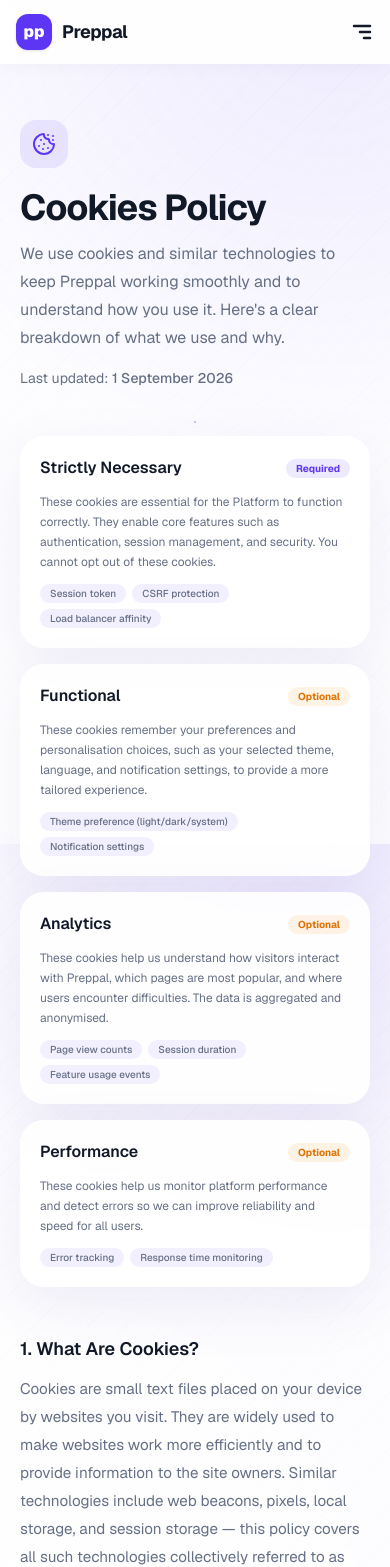
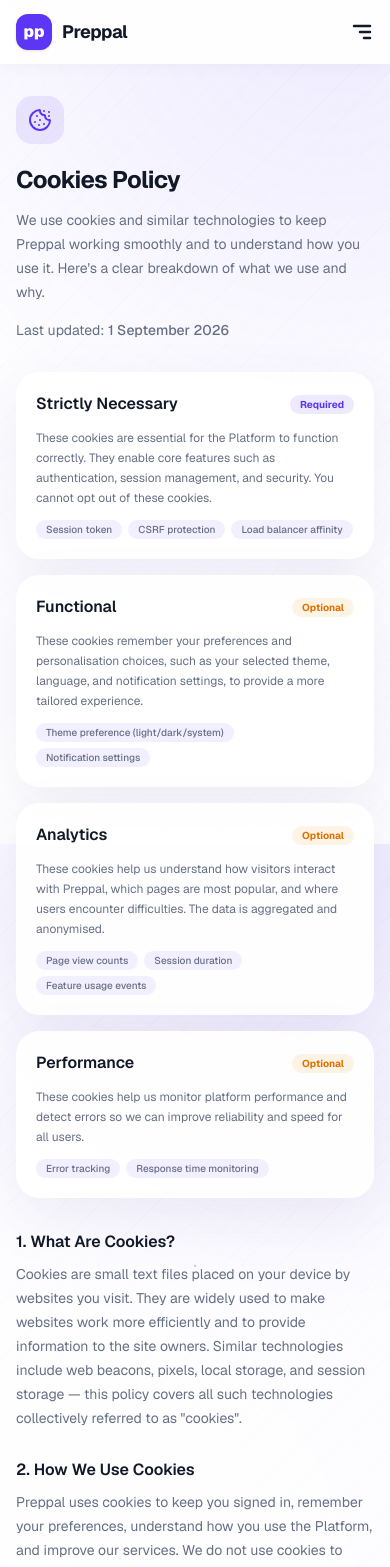
Before and after one commit to SLOURAX/preppal_web, a Next.js app: page /cookies in a window 390 px wide. Shown: the top 1567 px of the page. Built offline with nearby package versions, Linux system fonts and the light colour scheme.

Commit message:
chore: text

```diff
--- a/src/app/cookies/page.tsx
+++ b/src/app/cookies/page.tsx
@@ -68,16 +68,16 @@ const SECTIONS = [
 export default function CookiesPage() {
   return (
     <AppShell>
-      <main className="mx-auto w-full max-w-3xl px-5 py-14 sm:px-6">
+      <main className="mx-auto w-full max-w-3xl px-4 py-8 sm:px-6 sm:py-14">
         {/* Header */}
-        <div className="mb-12">
+        <div className="mb-8 sm:mb-12">
           <div className="bg-primary/10 mb-5 inline-grid size-12 place-items-center rounded-2xl">
             <Cookie className="text-primary size-6" />
           </div>
-          <h1 className="text-foreground text-4xl font-bold tracking-tight">
+          <h1 className="text-foreground text-2xl font-bold sm:text-4xl tracking-tight">
             Cookies Policy
           </h1>
-          <p className="text-muted-foreground mt-3 text-base leading-7">
+          <p className="text-muted-foreground mt-3 text-sm leading-6 sm:text-base sm:leading-7">
             We use cookies and similar technologies to keep Preppal working
             smoothly and to understand how you use it. Here's a clear breakdown
             of what we use and why.
@@ -88,7 +88,7 @@ export default function CookiesPage() {
         </div>
 
         {/* Cookie type cards */}
-        <div className="mb-12 grid gap-4 sm:grid-cols-2">
+        <div className="mb-8 sm:mb-12 grid gap-4 sm:grid-cols-2">
           {COOKIE_TYPES.map((type) => (
             <div key={type.name} className="surface-card p-5">
               <div className="mb-3 flex items-center justify-between gap-2">
@@ -121,13 +121,13 @@ export default function CookiesPage() {
         </div>
 
         {/* Policy sections */}
-        <div className="space-y-10">
+        <div className="space-y-7 sm:space-y-10">
           {SECTIONS.map((section) => (
             <section key={section.title}>
-              <h2 className="text-foreground mb-3 text-lg font-semibold">
+              <h2 className="text-foreground mb-2 text-base font-semibold sm:mb-3 sm:text-lg">
                 {section.title}
               </h2>
-              <p className="text-muted-foreground text-[.95rem] leading-7">
+              <p className="text-muted-foreground text-sm leading-6 sm:text-[.95rem] sm:leading-7">
                 {section.body}
               </p>
             </section>
--- a/src/app/privacy/page.tsx
+++ b/src/app/privacy/page.tsx
@@ -61,16 +61,16 @@ const SECTIONS = [
 export default function PrivacyPage() {
   return (
     <AppShell>
-      <main className="mx-auto w-full max-w-3xl px-5 py-14 sm:px-6">
+      <main className="mx-auto w-full max-w-3xl px-4 py-8 sm:px-6 sm:py-14">
         {/* Header */}
-        <div className="mb-12">
+        <div className="mb-8 sm:mb-12">
           <div className="bg-primary/10 mb-5 inline-grid size-12 place-items-center rounded-2xl">
             <ShieldCheck className="text-primary size-6" />
           </div>
-          <h1 className="text-foreground text-4xl font-bold tracking-tight">
+          <h1 className="text-foreground text-2xl font-bold sm:text-4xl tracking-tight">
             Privacy Policy
           </h1>
-          <p className="text-muted-foreground mt-3 text-base leading-7">
+          <p className="text-muted-foreground mt-3 text-sm leading-6 sm:text-base sm:leading-7">
             Your privacy matters to us. This policy explains exactly what data
             we collect, why we collect it, and how you can control it.
           </p>
@@ -80,13 +80,13 @@ export default function PrivacyPage() {
         </div>
 
         {/* Sections */}
-        <div className="space-y-10">
+        <div className="space-y-7 sm:space-y-10">
           {SECTIONS.map((section) => (
             <section key={section.title}>
-              <h2 className="text-foreground mb-3 text-lg font-semibold">
+              <h2 className="text-foreground mb-2 text-base font-semibold sm:mb-3 sm:text-lg">
                 {section.title}
               </h2>
-              <p className="text-muted-foreground text-[.95rem] leading-7 whitespace-pre-line">
+              <p className="text-muted-foreground text-sm leading-6 sm:text-[.95rem] sm:leading-7 whitespace-pre-line">
                 {section.body}
               </p>
             </section>
--- a/src/app/terms/page.tsx
+++ b/src/app/terms/page.tsx
@@ -61,16 +61,16 @@ const SECTIONS = [
 export default function TermsPage() {
   return (
     <AppShell>
-      <main className="mx-auto w-full max-w-3xl px-5 py-14 sm:px-6">
+      <main className="mx-auto w-full max-w-3xl px-4 py-8 sm:px-6 sm:py-14">
         {/* Header */}
-        <div className="mb-12">
+        <div className="mb-8 sm:mb-12">
           <div className="bg-primary/10 mb-5 inline-grid size-12 place-items-center rounded-2xl">
             <Scale className="text-primary size-6" />
           </div>
-          <h1 className="text-foreground text-4xl font-bold tracking-tight">
+          <h1 className="text-foreground text-2xl font-bold sm:text-4xl tracking-tight">
             Terms of Use
           </h1>
-          <p className="text-muted-foreground mt-3 text-base leading-7">
+          <p className="text-muted-foreground mt-3 text-sm leading-6 sm:text-base sm:leading-7">
             Please read these Terms carefully before using Preppal. They govern
             your access to and use of our platform, services, and content.
           </p>
@@ -80,13 +80,13 @@ export default function TermsPage() {
         </div>
 
         {/* Sections */}
-        <div className="space-y-10">
+        <div className="space-y-7 sm:space-y-10">
           {SECTIONS.map((section) => (
             <section key={section.title}>
-              <h2 className="text-foreground mb-3 text-lg font-semibold">
+              <h2 className="text-foreground mb-2 text-base font-semibold sm:mb-3 sm:text-lg">
                 {section.title}
               </h2>
-              <p className="text-muted-foreground text-[.95rem] leading-7">
+              <p className="text-muted-foreground text-sm leading-6 sm:text-[.95rem] sm:leading-7">
                 {section.body}
               </p>
             </section>
```
